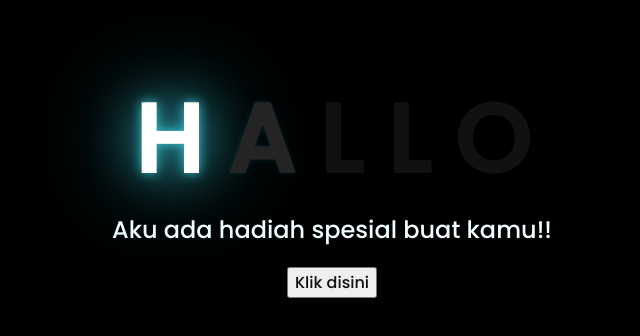
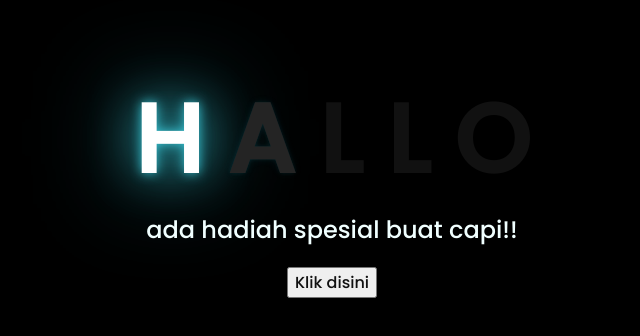
Before and after one commit to Almer20/OpenGift, a plain HTML site: page index.html in a window 1280 px wide. Shown: the part 226-562 px from the top of the page, without its empty margins (316-956 px from the left). Drawn offline with Linux system fonts and the light colour scheme.

Commit message:
Update index.html

```diff
--- a/index.html
+++ b/index.html
@@ -18,7 +18,7 @@
       <span>O</span>
     </div>
     <div class="description">
-      <span>Aku ada hadiah spesial buat kamu!!</span>
+      <span> ada hadiah spesial buat capi!! </span>
     </div>
     <div class="button">
       <button>
```
